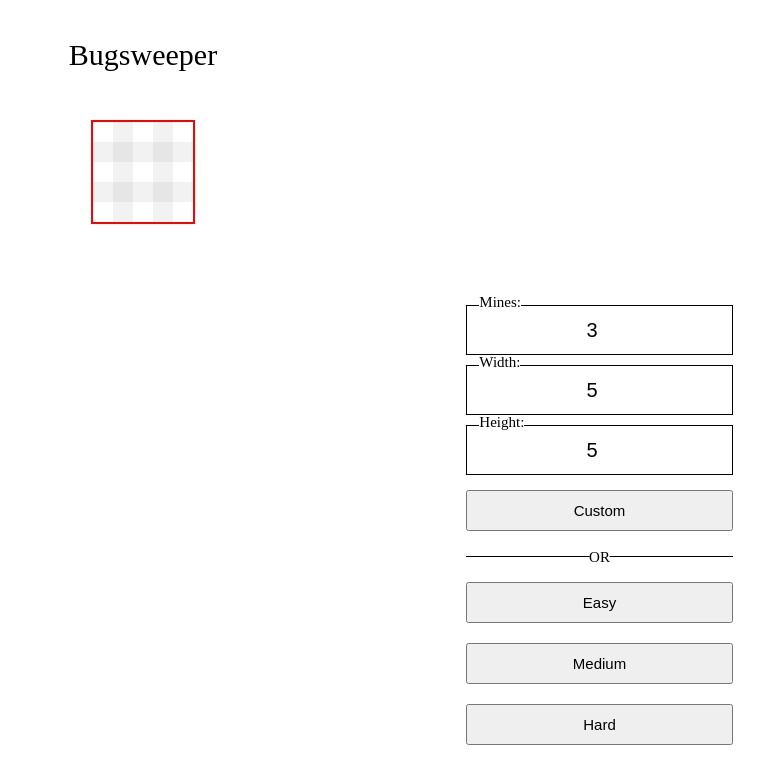
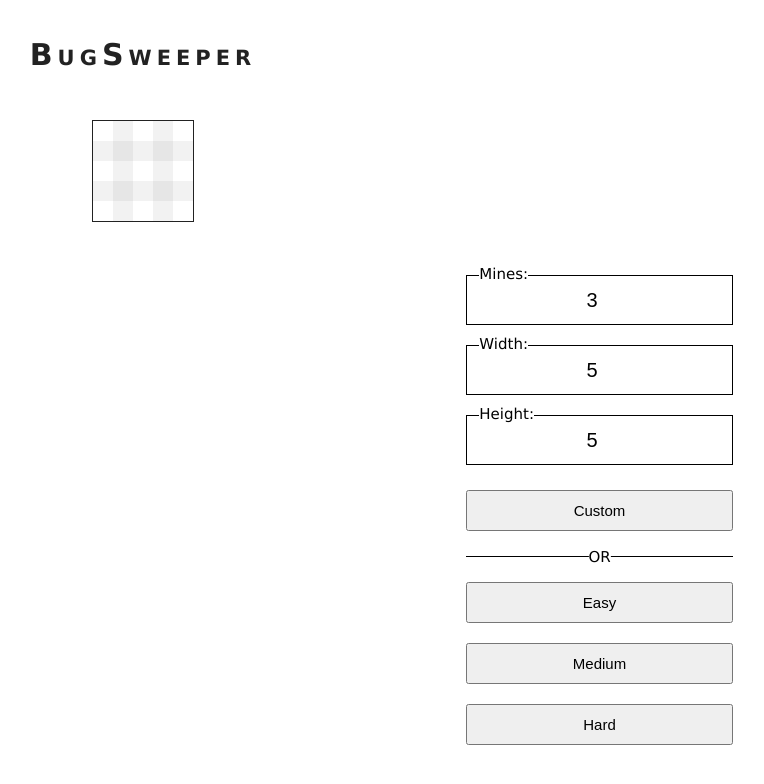
Before and after one commit to shaneel-kumar/minesweeper, a website with bundled scripts: page index.html in a window 1280 px wide. Shown: the whole page, without its empty margins (497-1261 px from the left). Built offline with nearby package versions, Linux system fonts and the light colour scheme.

Commit message:
Add fonts and just input labels

```diff
--- a/index.css
+++ b/index.css
@@ -57,6 +57,7 @@ table {
 
 html {
   font-size: 62.5%;
+  font-family: Verdana, Geneva, Tahoma, sans-serif;
 }
 
 .wrapper {
@@ -69,10 +70,14 @@ html {
 
 .title {
   font-size: 3rem;
+  font-weight: 700;
+  font-variant: small-caps;
+  letter-spacing: 0.5rem;
+  color: #222;
 }
 
 .gameGrid {
-  border: 2px solid red;
+  border: 1px solid #222;
   margin: 5rem 0;
 }
 
@@ -88,6 +93,7 @@ html {
   display: flex;
   justify-content: center;
   align-items: center;
+  color: #222;
 }
 
 .cell:nth-child(2n) {
@@ -131,7 +137,7 @@ html {
 #custom-form {
   display: flex;
   flex-direction: column;
-  gap: 1rem;
+  gap: 2rem;
 }
 
 #custom-form div {
@@ -159,7 +165,7 @@ html {
   font-size: 1.5rem;
   position: absolute;
   left: 5%;
-  top: -1rem;
+  top: -0.8rem;
   background: white;
 }
 
--- a/index.html
+++ b/index.html
@@ -11,7 +11,7 @@
 <body>
 
   <div class="wrapper">
-    <h1 class="title">Bugsweeper</h1>
+    <h1 class="title">BugSweeper</h1>
     <div class="gameGrid"></div>
     <div class="game-options">
       <form id="custom-form">
```
